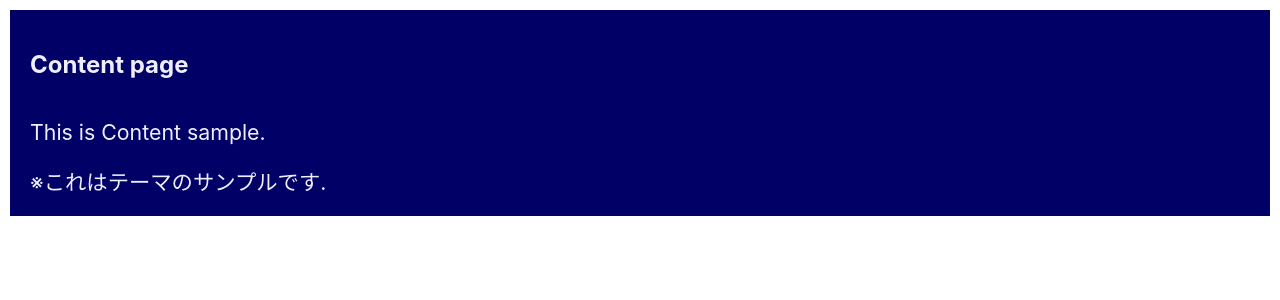
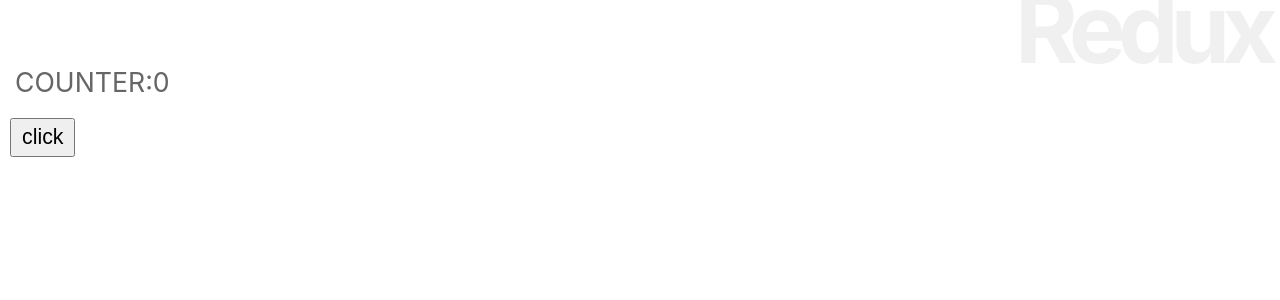
Before and after one commit to kagunyan25/react_study, a React (Create React App) app in the folder react_app/: page / in a window 1280 px wide. Shown: the top 300 px of the page. Built offline with nearby package versions, Linux system fonts and the light colour scheme; the HTML template or start-up script is replaced by a standard one.

Commit message:
4-1Reduxを使ってみよう/コンポーネントからストアを利用する

```diff
--- a/react_app/src/App.js
+++ b/react_app/src/App.js
@@ -1,58 +1,83 @@
 import React, {Component} from 'react';//Reactオブジェクトの中のComponent
-//import logo from './logo.svg';
+import {connect} from 'react-redux';
 import './App.css';
-import Rect from './Rect';
 
-let theme={
-  light:{
-    backgroundColor:"#eef",
-    color:"#006",
-    padding:"10px",
-  },
-  dark:{
-    backgroundColor:"#006",
-    color:"#eef",
-    padding:"10px",
+//ステートのマッピング
+function mappingState(state){
+  return state;
+}
+
+//Appコンポーネント
+class App extends Component{
+
+  constructor(props){
+    super(props);
   }
-};
-
-const ThemeContext = React.createContext(theme.dark);
-
-
-class App extends Component{
-  static contextType = ThemeContext;
 
   render(){
     return(
-      <div style={this.context}>
-        <Title value="Content page"/>
-        <Message value="This is Content sample."/>
-        <Message value="※これはテーマのサンプルです."/>
+      <div>
+        <h1>Redux</h1>
+        <Message />
+        <Button />
       </div>
     );
   }
 }
 
-class Title extends Component{
-  static contextType = ThemeContext;
+//ストアのコネクト
+// App = connect()(App);
+
+//メッセージ表示のコンポーネント
+class Message extends Component{
+  style = {
+    fontSize:"20pt",
+    padding:"20px 5px"
+  }
 
   render(){
     return(
-      <h2 style={this.context}>{this.props.value}</h2>
+      <p style = {this.style}>
+        {this.props.message}:{this.props.counter}
+      </p>
     );
   }
 }
 
-class Message extends Component{
-  static contextType = ThemeContext;//コンテキストが使えるようになる
+//ストアのコネクト
+Message = connect(mappingState)(Message);
+
+//ボタン表示のコンポーネント
+class Button extends Component{
+  style={
+    fontSize:"16pt",
+    padding:"5px 10px"
+  }
+
+  constructor(props){
+    super(props);
+    this.doAction=this.doAction.bind(this);
+  }
+
+  //ボタンクリックでディスパッチを実行
+  doAction(e){
+    if(e.shiftKey){
+      this.props.dispatch({type:'DECREMENT'});//dispatch({type:*})->Reduxにアクションを送る働き
+    }else{
+      this.props.dispatch({type:'INCREMENT'});
+    }
+  }
 
   render(){
     return(
-      <div>
-        <p style={this.context}>{this.props.value}</p>
-      </div>
+      <button style={this.style} onClick={this.doAction}>
+        click
+      </button>
     );
   }
 }
 
+//ストアのコネクト
+Button=connect()(Button);
+
 export default App;//class Appを使えるようにエクスポートしておく
--- a/react_app/src/index.js
+++ b/react_app/src/index.js
@@ -7,7 +7,7 @@
 
 //ストアに保管するステートの値
 let state_value={
-  conter:0,
+  counter:0,
   message:"COUNTER"
 }
 
```
